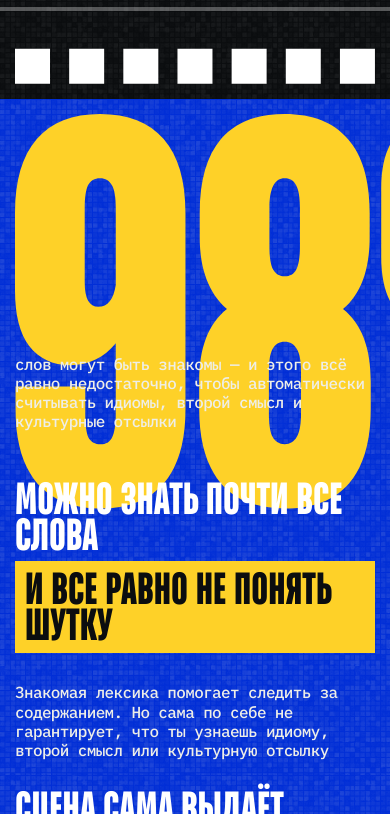
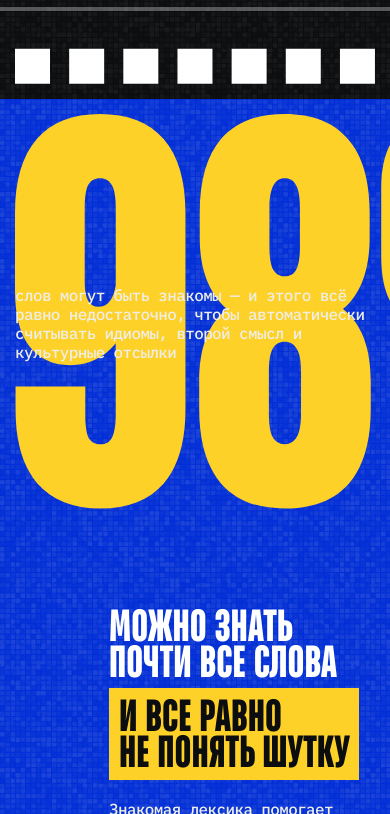
Before and after one commit to matveyabramov/subtale-longread, a React (Vite) app: page / in a window 390 px wide. Shown: the part 7910-8724 px from the top of the page. Built offline with nearby package versions, Linux system fonts and the light colour scheme.

Commit message:
Match Vocab mobile layout to approved Figma frame

```diff
--- a/src/sections/vocab/VocabSection.module.css
+++ b/src/sections/vocab/VocabSection.module.css
@@ -19,6 +19,7 @@
 .banner { position: absolute; left: 739px; top: 710px; width: 932px; height: 120px; background: var(--color-yellow); }
 
 .sectionHeading { display: contents; }
+.text > .mobileBanner { display: none; }
 
 @media (width < 1920px) {
   .section { overflow-x: clip; }
@@ -62,28 +63,32 @@
 @media (width <= 1100px) {
   .canvas {
     --gutter: clamp(15px, calc(1.322751vw + 9.84127px), 20px);
-    --art-width: min(541px, calc(100vw - var(--gutter) * 2));
-    --art-height: calc(var(--art-width) * 317 / 541);
+    --art-width: min(541px, calc(74.074074vw - 27.888889px), calc(100vw - var(--gutter) * 2));
+    --art-height: min(317px, calc(43.386243vw - 16.206349px));
     --heading-size: clamp(45px, calc(4.761905vw + 26.428571px), 63px);
     --copy-size: clamp(16px, calc(1.058201vw + 11.873016px), 20px);
-    display: flex; flex-direction: column; min-height: 1024px;
+    display: flex; flex-direction: column; min-height: clamp(812px, calc(56.084656vw + 593.269841px), 1024px);
     padding: var(--gutter);
   }
-  .statistic { flex: none; margin: 0; padding-top: calc(var(--art-height) + 30px); }
-  .statistic .text { width: min(100%, 374px); }
+  .statistic { flex: none; width: 100%; margin: 0; padding-top: calc(var(--art-height) + clamp(19px, calc(2.910053vw + 7.650794px), 30px)); }
+  .statistic .text { width: min(100%, calc(3.703704vw + 345.555556px)); }
   .sectionHeading {
     flex: none; position: relative; inset: auto; align-self: flex-end;
-    width: max-content; max-width: 100%; margin-top: auto; padding-top: 50px;
+    width: calc(85.714286vw - 68.285714px); max-width: 100%; margin-top: auto; padding-top: 50px;
     gap: 12px;
   }
+  .sectionHeading > .text { width: clamp(242px, calc(91.269841vw - 113.95238px), 587px); }
   .sectionHeading .banner { padding: clamp(10px, calc(1.058201vw + 5.873016px), 14px); }
   .canvas > .text[data-node-id='10:972'] {
     flex: none; position: relative; inset: auto; align-self: flex-end;
-    width: min(100%, 403px); margin-top: 30px;
+    width: min(100%, calc(36.243386vw + 124.650794px)); margin-top: clamp(20px, calc(2.645503vw + 9.68254px), 30px);
   }
 }
 
 @media (width <= 600px) {
-  .canvas { --heading-size: 45px; min-height: 0; padding-bottom: max(var(--gutter), env(safe-area-inset-bottom, 0px)); }
-  .sectionHeading { gap: 8px; }
+  .canvas { --heading-size: 45px; padding-bottom: max(var(--gutter), env(safe-area-inset-bottom, 0px)); }
+  .sectionHeading { gap: 8px; width: calc(75vw - 26.5px); }
+  .canvas > .text[data-node-id='10:972'] { width: calc(75vw - 26.5px); }
+  .text > .regularBanner { display: none; }
+  .text > .mobileBanner { display: block; }
 }
--- a/src/sections/vocab/VocabSection.tsx
+++ b/src/sections/vocab/VocabSection.tsx
@@ -17,7 +17,7 @@ export function VocabSection() {
         <div className={styles.sectionHeading}>
           <h2 id="vocab-title" tabIndex={-1} className={styles.text} data-node-id="10:973"><span>{copy['10:973']}</span></h2>
           <div className={styles.banner} data-node-id="10:974">
-            <p className={styles.text} data-node-id="10:975"><span>{copy['10:975']}</span></p>
+            <p className={styles.text} data-node-id="10:975"><span className={styles.regularBanner}>{copy['10:975']}</span><span className={styles.mobileBanner}>{copy['10:975'].replace('равно не', 'равно\nне')}</span></p>
           </div>
         </div>
         <p className={styles.text} data-node-id="10:972"><span>{copy['10:972']}</span></p>
```
